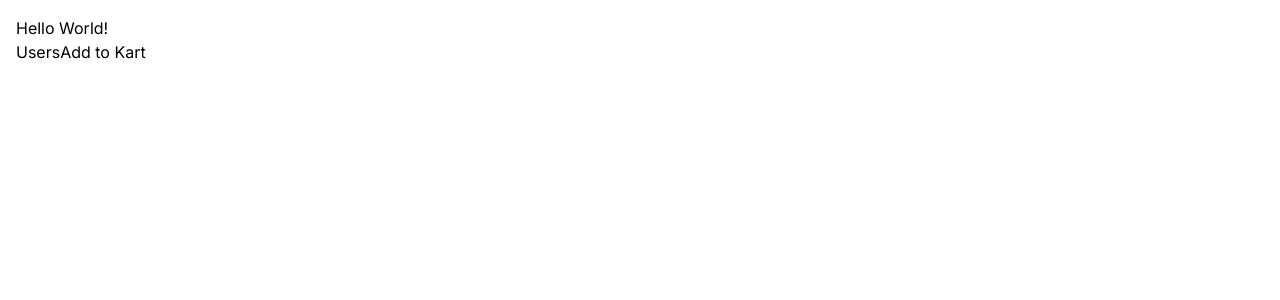
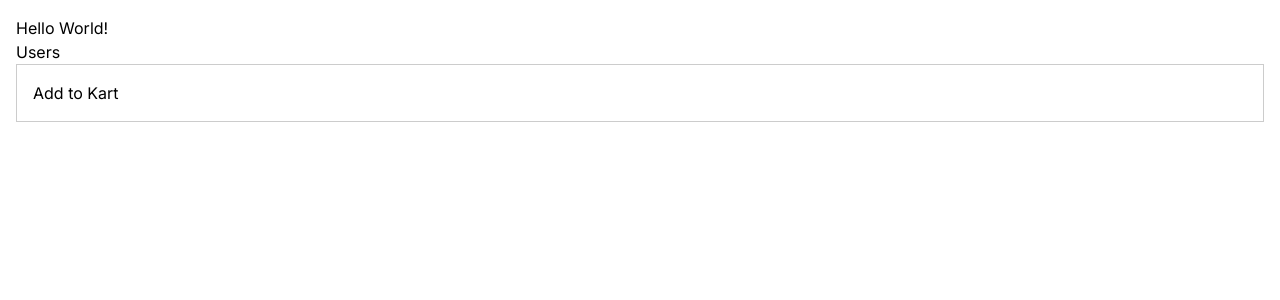
Before and after one commit to VikashPR/nextjs-trace-mosh-yt, a Next.js app: page / in a window 1280 px wide. Shown: the top 300 px of the page. Built offline with nearby package versions, Linux system fonts and the light colour scheme.

Commit message:
Fix button styling in ProductCard component

```diff
--- /dev/null
+++ b/app/components/ProductCard.module.css
@@ -0,0 +1,4 @@
+.card{
+    padding: 1rem;
+    border: 1px solid #ccc;
+}
--- a/app/components/ProductCard.tsx
+++ b/app/components/ProductCard.tsx
@@ -1,15 +1,17 @@
 "use client";
 
 import React from 'react'
+import styles from "./ProductCard.module.css"
 
 const ProductCard = () => {
   return (
     <>
-      <button
+      <div
+      className={styles.card}
       onCLick ={() => console.log("bruh")}
       >
         Add to Kart
-      </button>
+      </div>
     </>
   )
 }
```
